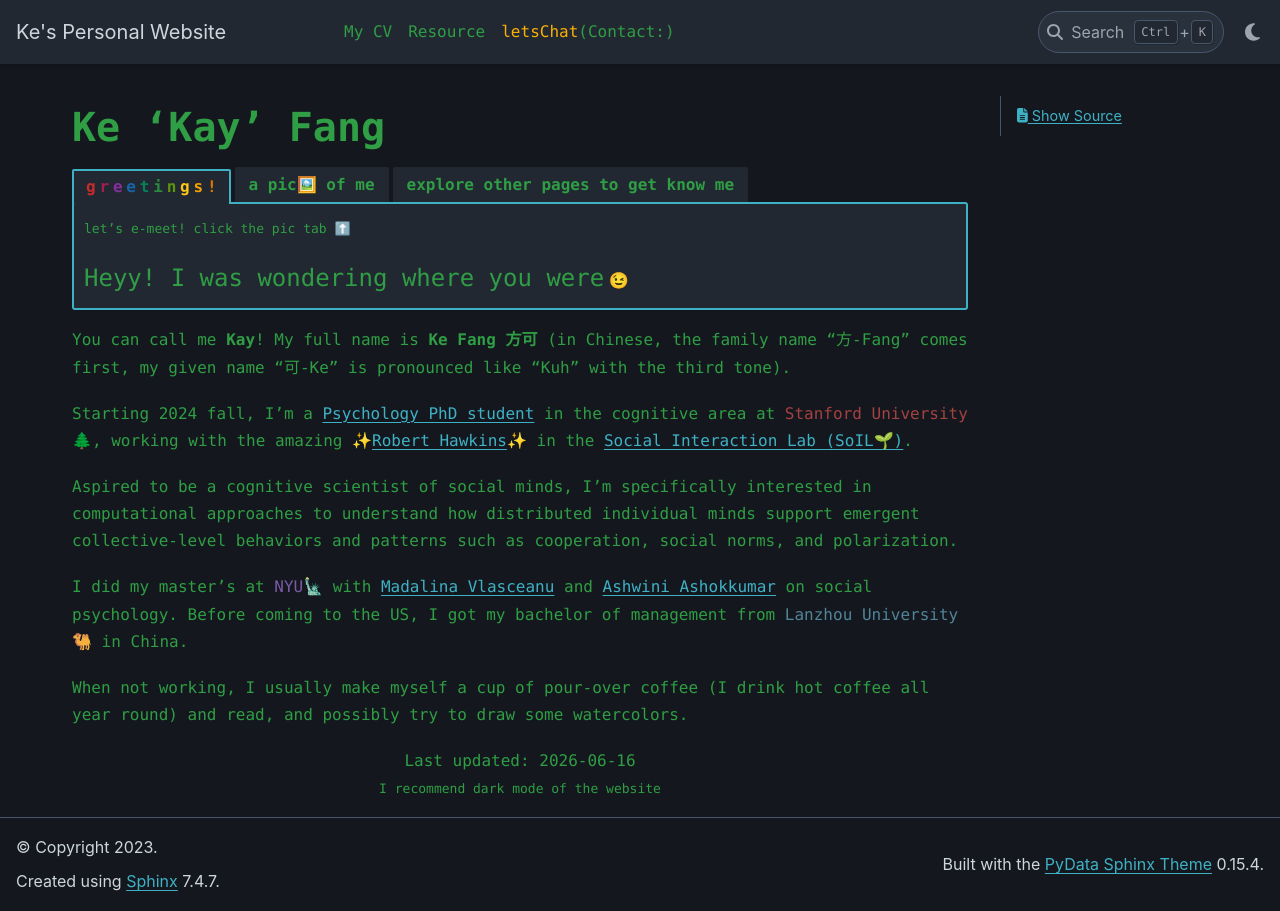
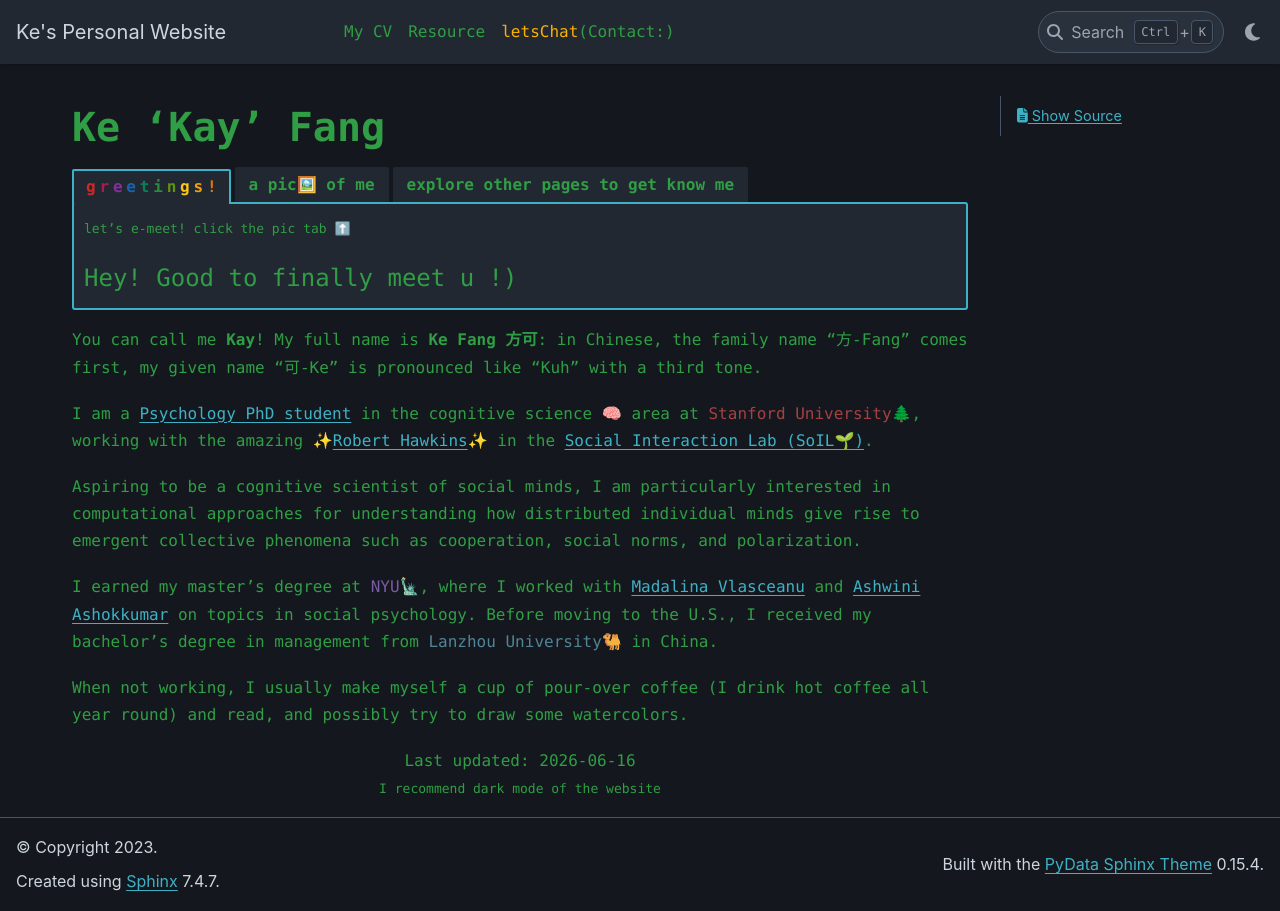
Before and after one commit to KeFangPsych/KeFangPsych.github.io, a Jupyter Book: the page built from intro.md, in a window 1280 px wide. Built offline with Jupyter Book 1.0.4 settings and Sphinx 7.4.7 and the PyData theme 0.15.4, drawn with Linux system fonts in a browser that asks for light colours.

Commit message:
update intro

```diff
--- a/intro.md
+++ b/intro.md
@@ -6,7 +6,7 @@
 
 <font face="'Consolas', 'Menlo'" color=#2f9e44 size=2>let's e-meet! click the pic tab ⬆️</font>
 
-<font face="'Consolas', 'Menlo'" color=#2f9e44 size=5>Heyy! I was wondering where you were</font> 😉
+<font face="'Consolas', 'Menlo'" color=#2f9e44 size=5>Hey! Good to finally meet u !)</font>
 
 :::
 
@@ -56,16 +56,17 @@
 
 ::::
 
-<font face="'Consolas', 'Menlo'" color=#2f9e44>You can call me **Kay**! My full name is **Ke Fang 方可** (in Chinese, the family name "方-Fang" comes first, my given name "可-Ke" is pronounced like "Kuh" with the third tone).</font>
+<font face="'Consolas', 'Menlo'" color=#2f9e44>You can call me **Kay**! My full name is **Ke Fang 方可**: in Chinese, the family name "方-Fang" comes first, my given name "可-Ke" is pronounced like "Kuh" with a third tone.</font>
 
-<font face="'Consolas', 'Menlo'" color=#2f9e44>Starting 2024 fall, I’m a [Psychology PhD student](https://psychology.stanford.edu/people/ke-kay-fang?search=Ke%20Fang) in the cognitive area at <font color=#a44142>Stanford University</font>🌲, working with the amazing ✨[Robert Hawkins](https://rdhawkins.com/)✨ in the [Social Interaction Lab (SoIL🌱)](https://socialinteractionlab.github.io/people/).</font>
+<font face="'Consolas', 'Menlo'" color=#2f9e44>I am a [Psychology PhD student](https://psychology.stanford.edu/people/ke-kay-fang?search=Ke%20Fang) in the cognitive science 🧠 area at <font color=#a44142>Stanford University</font>🌲, working with the amazing ✨[Robert Hawkins](https://rdhawkins.com/)✨ in the [Social Interaction Lab (SoIL🌱)](https://social-interaction-lab.org/).</font>
 
-<font face="'Consolas', 'Menlo'" color=#2f9e44>Aspired to be a cognitive scientist of social minds, I'm specifically interested in computational approaches to understand how distributed individual minds support emergent collective-level behaviors and patterns such as cooperation, social norms, and polarization.</font>
+<font face="'Consolas', 'Menlo'" color=#2f9e44>Aspiring to be a cognitive scientist of social minds, I am particularly interested in computational approaches for understanding how distributed individual minds give rise to emergent collective phenomena such as cooperation, social norms, and polarization.
+</font>
 
-<font face="'Consolas', 'Menlo'" color=#2f9e44>I did my master’s at <font color=#7b5aa6>NYU</font>🗽 with [Madalina Vlasceanu](https://climatecognition.stanford.edu/lab-members) and [Ashwini Ashokkumar](https://www.ashwinia.com/team) on social psychology. Before coming to the US, I got my bachelor of management from <font color=#518499>Lanzhou University</font>🐫 in China.</font>
+<font face="'Consolas', 'Menlo'" color=#2f9e44>I earned my master’s degree at <font color=#7b5aa6>NYU</font>🗽, where I worked with [Madalina Vlasceanu](https://climatecognition.stanford.edu/lab-members) and [Ashwini Ashokkumar](https://www.ashwinia.com/team) on topics in social psychology. Before moving to the U.S., I received my bachelor’s degree in management from <font color=#518499>Lanzhou University</font>🐫 in China.</font>
+
 
 <font face="'Consolas', 'Menlo'" color=#2f9e44>When not working, I usually make myself a cup of pour-over coffee (I drink hot coffee all year round) and read, and possibly try to draw some watercolors.</font>
-
 
 <div style="text-align: center;">
     <font face="'Consolas', 'Menlo'" color=#2f9e44 id="lastUpdated"></font>
```
